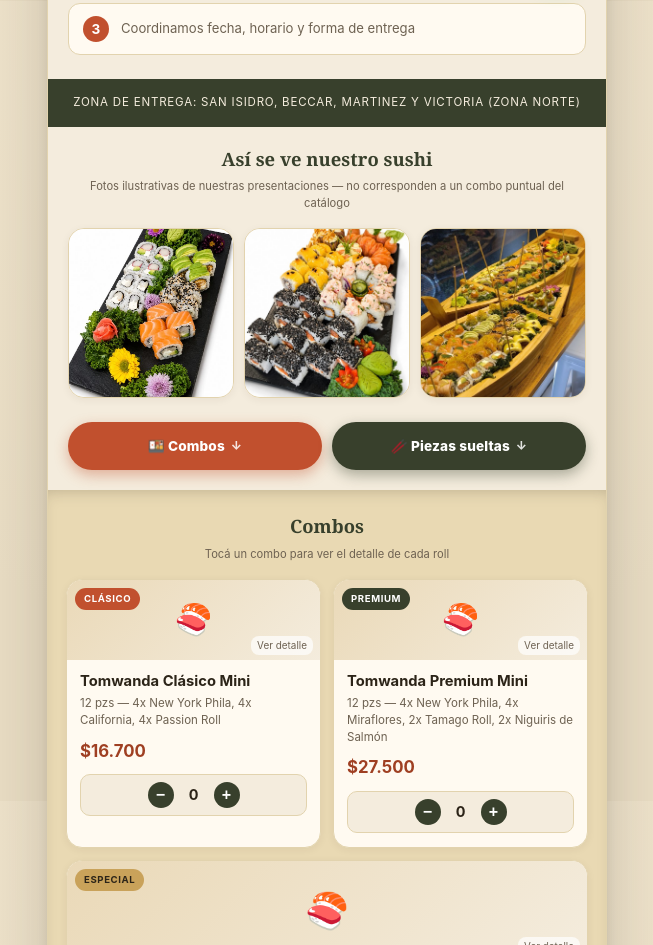
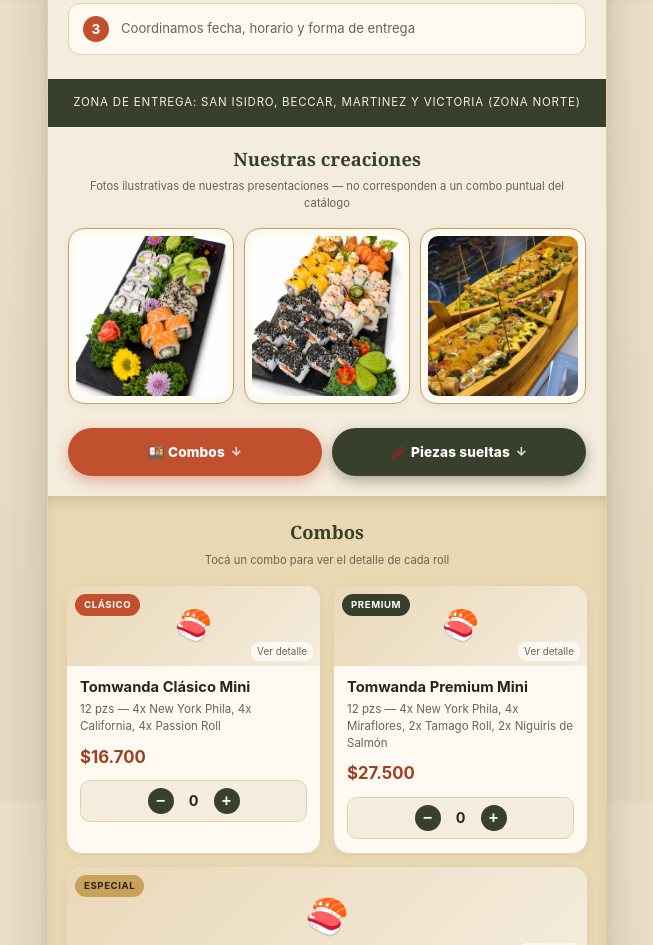
Before and after one commit to tomwanda/tomwanda.github.io, a plain HTML site: page index.html in a window 1280 px wide. Shown: the part 799-1744 px from the top of the page, without its empty margins (313-966 px from the left). Drawn offline with Linux system fonts and the light colour scheme.

Commit message:
Galeria: titulo Nuestras creaciones y fotos enmarcadas

```diff
--- a/index.html
+++ b/index.html
@@ -210,18 +210,24 @@
     grid-template-columns:repeat(auto-fit, minmax(130px, 1fr));
     gap:10px;
   }
-  .gallery-photo{
-    width:100%;
-    height:170px;
-    object-fit:cover;
+  .gallery-frame{
+    background:var(--card-bg);
+    border:1px solid var(--gold);
     border-radius:16px;
-    border:1px solid var(--border);
+    padding:7px;
     box-shadow:0 2px 8px rgba(44,36,24,0.06);
     opacity:0;
     transition:transform .2s ease, box-shadow .2s ease;
   }
-  .gallery-photo.revealed{ animation:card-reveal .55s cubic-bezier(.25,.7,.35,1) forwards; }
-  .gallery-photo:hover{ transform:translateY(-4px); box-shadow:0 12px 26px rgba(44,36,24,0.16); }
+  .gallery-frame.revealed{ animation:card-reveal .55s cubic-bezier(.25,.7,.35,1) forwards; }
+  .gallery-frame:hover{ transform:translateY(-4px); box-shadow:0 12px 26px rgba(44,36,24,0.16); }
+  .gallery-photo{
+    width:100%;
+    height:160px;
+    object-fit:cover;
+    border-radius:10px;
+    display:block;
+  }
 
   .combos-panel{
     background:var(--combos-bg);
@@ -720,12 +726,12 @@
             <div class="occasions">Zona de entrega: San Isidro, Beccar, Martinez y Victoria (Zona Norte)</div>
 
 <div class="gallery-section">
-  <h2 class="section-title">Así se ve nuestro sushi</h2>
+  <h2 class="section-title">Nuestras creaciones</h2>
   <div class="section-hint">Fotos ilustrativas de nuestras presentaciones — no corresponden a un combo puntual del catálogo</div>
   <div class="gallery-grid">
-    <img class="gallery-photo" src="galeria-1.jpg" alt="Bandeja de sushi variado Tomwanda con rolls de salmón, avocado y California" loading="lazy">
-    <img class="gallery-photo" src="galeria-2.jpg" alt="Bandeja de sushi Tomwanda con rolls dorados, sésamo negro y salmón" loading="lazy">
-    <img class="gallery-photo" src="galeria-3.jpg" alt="Barcos de sushi Tomwanda armados para un evento" loading="lazy">
+    <div class="gallery-frame"><img class="gallery-photo" src="galeria-1.jpg" alt="Bandeja de sushi variado Tomwanda con rolls de salmón, avocado y California" loading="lazy"></div>
+    <div class="gallery-frame"><img class="gallery-photo" src="galeria-2.jpg" alt="Bandeja de sushi Tomwanda con rolls dorados, sésamo negro y salmón" loading="lazy"></div>
+    <div class="gallery-frame"><img class="gallery-photo" src="galeria-3.jpg" alt="Barcos de sushi Tomwanda armados para un evento" loading="lazy"></div>
   </div>
 </div>
 
@@ -990,7 +996,7 @@
     });
   }, { threshold: 0.15 });
 
-  document.querySelectorAll(".gallery-photo").forEach(el => revealObserver.observe(el));
+  document.querySelectorAll(".gallery-frame").forEach(el => revealObserver.observe(el));
 
   const grid = document.getElementById("combo-grid");
   combos.forEach((c, idx) => {
```
